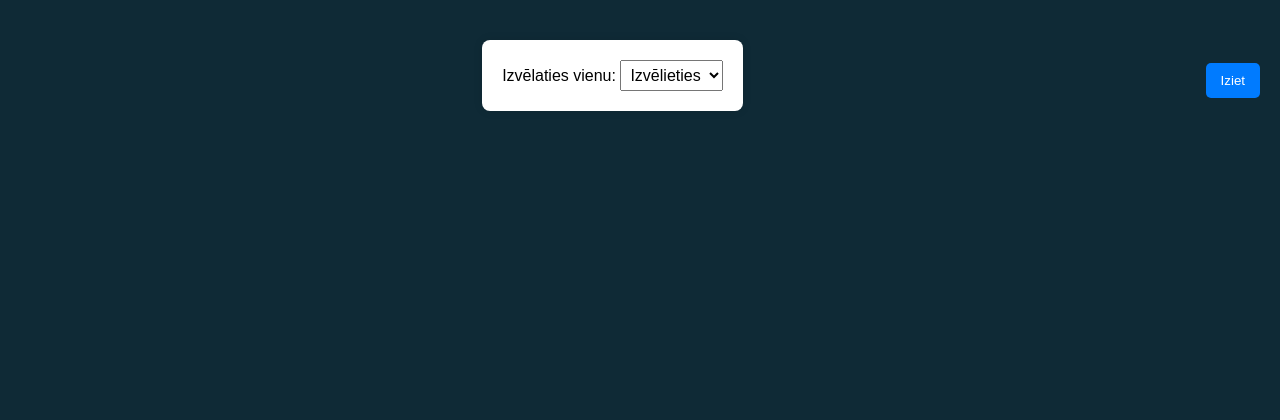
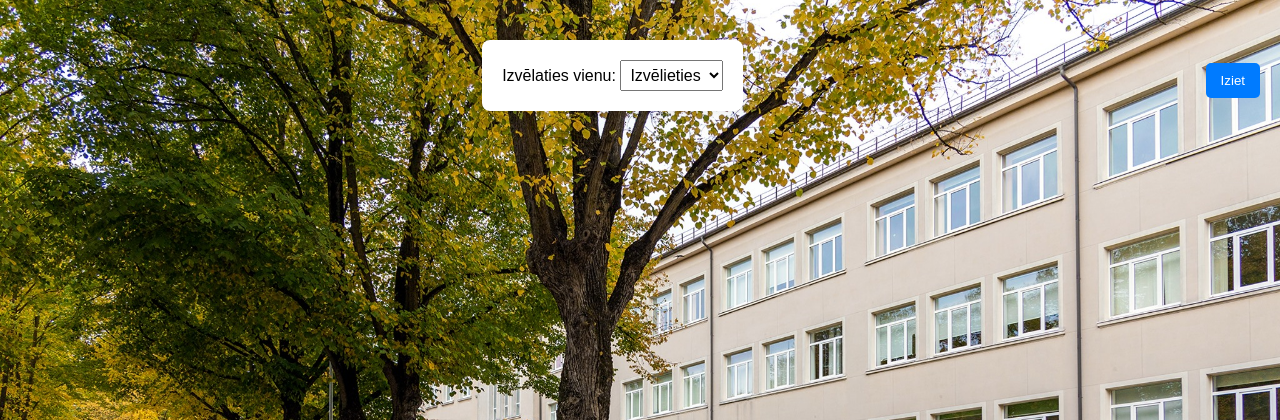
Before and after one commit to DJaJa0/PraksesProjekts, a PHP site: page /Inventars.php in a window 1280 px wide. Shown: the top 420 px of the page. Run offline with PHP 8.4, Linux system fonts and the light colour scheme.

Commit message:
Update style.css

```diff
--- a/assets/style.css
+++ b/assets/style.css
@@ -6,6 +6,9 @@ body {
     display: flex;
     justify-content: center;
     align-items: center;
+    background-color: #0f2a36;
+    background: url('assets/photos/skolasbilde.jpg') no-repeat center center fixed;
+    background-size: cover;
     background-color: #0f2a36;
 }
 
```
